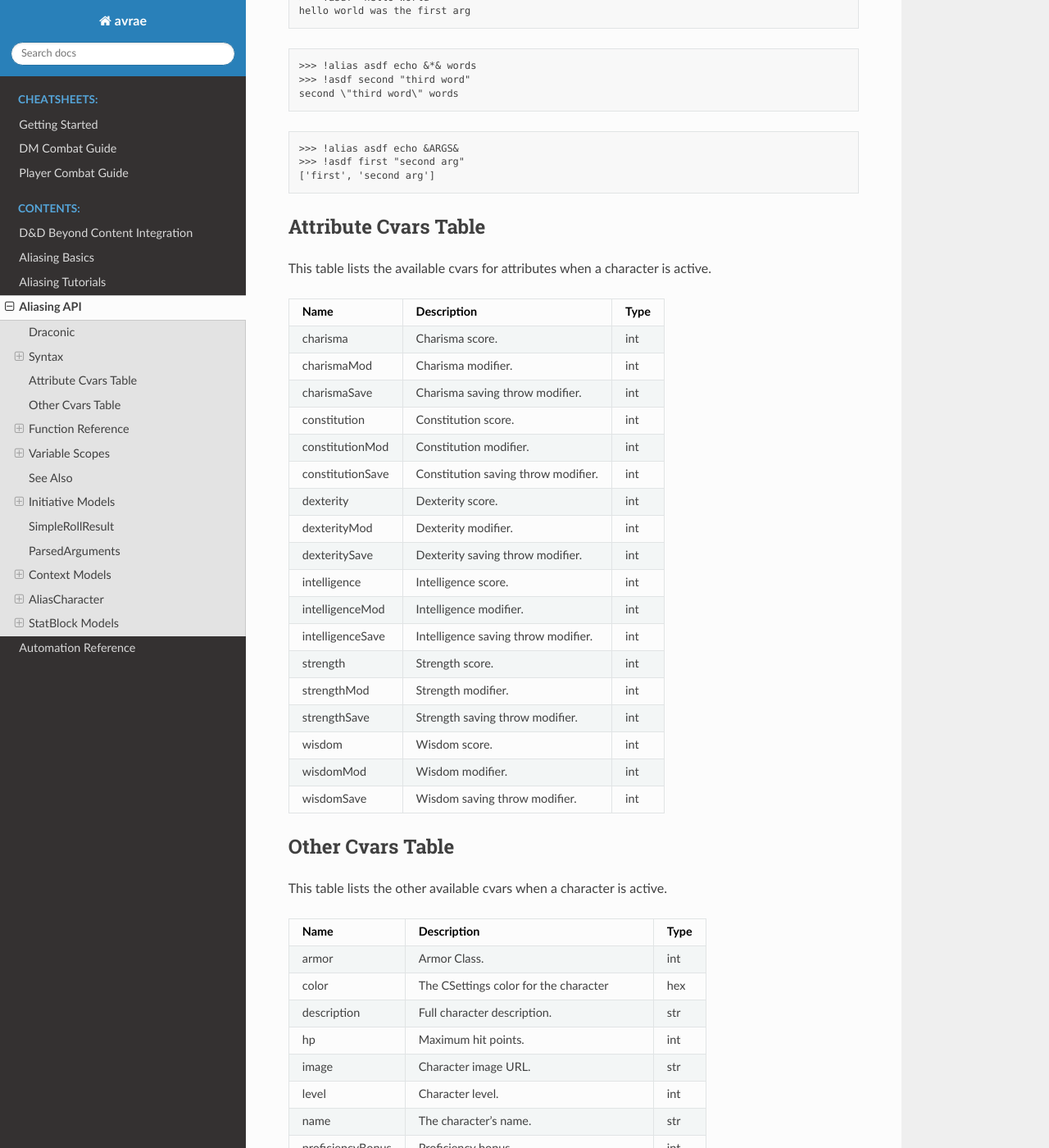
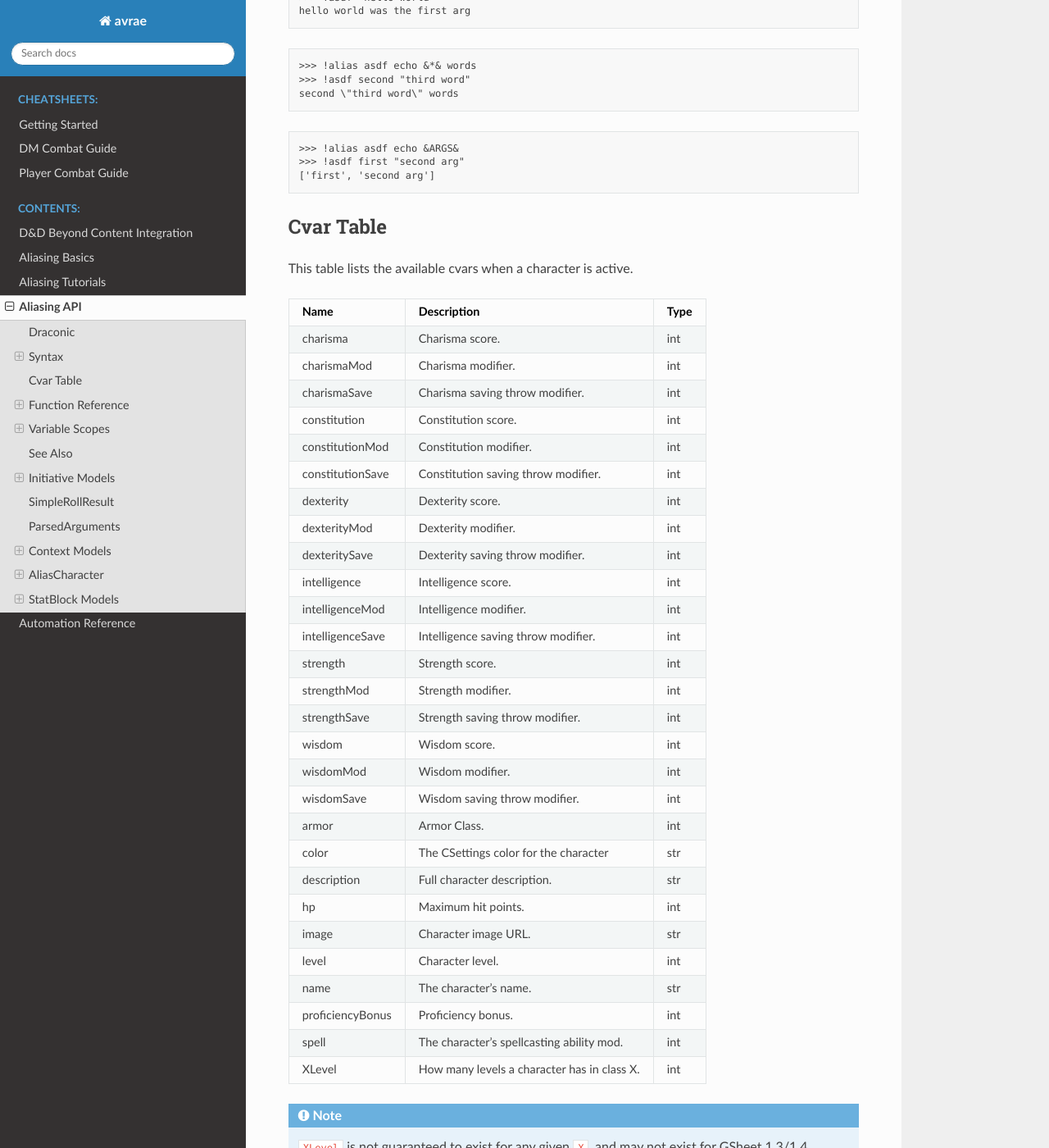
Before and after one commit to avrae/avrae, a Sphinx documentation site: the page built from docs/aliasing/api.rst, in a window 1280 px wide and 1400 px high, scrolled down 3927 px. Shown: the whole window at 82% size. Built offline with Sphinx 7.4.7 and the Read the Docs theme 2.0.0, drawn with Linux system fonts in a browser that asks for light colours; some of the changed text lies outside the part shown.

Commit message:
Fix color error on True, change cvar combine

```diff
--- a/docs/aliasing/api.rst
+++ b/docs/aliasing/api.rst
@@ -5,7 +5,7 @@ So you want to write aliases for your commonly used commands - cool!
 This cheatsheet details some of the nitty-gritty syntactical shenanigans that you can use to make your aliases very powerful.
 
 When placed inline in an alias, any syntax in the syntax table will have the listed effect.
-For a list of built-in cvars, see the :ref:`attribute-cvar-table`.
+For a list of built-in cvars, see the :ref:`cvar-table`.
 
 For a list of user-created aliases, plus help aliasing, join the `Avrae Discord <https://support.avrae.io>`_!
 
@@ -170,11 +170,11 @@ second \"third word\" words
 >>> !asdf first "second arg"
 ['first', 'second arg']
 
-.. _attribute-cvar-table:
+.. _cvar-table:
 
-Attribute Cvars Table
+Cvar Table
 ---------------------
-This table lists the available cvars for attributes when a character is active.
+This table lists the available cvars when a character is active.
 
 ================ =========================================== ====
 Name             Description                                 Type
@@ -197,19 +197,8 @@ strengthSave     Strength saving throw modifier.             int
 wisdom           Wisdom score.                               int
 wisdomMod        Wisdom modifier.                            int
 wisdomSave       Wisdom saving throw modifier.               int
-================ =========================================== ====
-
-.. _other-cvar-table:
-
-Other Cvars Table
-------------------
-This table lists the other available cvars when a character is active.
-
-================ =========================================== ====
-Name             Description                                 Type
-================ =========================================== ====
 armor            Armor Class.                                int
-color            The CSettings color for the character       hex
+color            The CSettings color for the character       str
 description      Full character description.                 str
 hp               Maximum hit points.                         int
 image            Character image URL.                        str
@@ -553,8 +542,8 @@ Custom Counters
         Creates a custom counter. If a counter with the same name already exists, it will replace it.
 
         :param str name: The name of the counter to create.
-        :param str minVal: The minimum value of the counter. Supports :ref:`attribute-cvar-table` parsing.
-        :param str maxVal: The maximum value of the counter. Supports :ref:`attribute-cvar-table` parsing.
+        :param str minVal: The minimum value of the counter. Supports :ref:`cvar-table` parsing.
+        :param str maxVal: The maximum value of the counter. Supports :ref:`cvar-table` parsing.
         :param str reset: One of ``'short'``, ``'long'``, ``'hp'``, ``'none'``, or ``None``.
         :param str dispType: Either ``None`` or ``'bubble'``.
 
@@ -772,7 +761,7 @@ Cvars
 
         Sets a custom character variable, which will be available in all scripting contexts using this character.
 
-        :param str name: The name of the variable to set. Must be a valid identifier and not be in the :ref:`attribute-cvar-table`.
+        :param str name: The name of the variable to set. Must be a valid identifier and not be in the :ref:`cvar-table`.
         :param str value: The value to set it to.
 
     .. function:: set_cvar_nx(name, value)
@@ -782,7 +771,7 @@ Cvars
 
         Sets a custom character variable if it is not already set.
 
-        :param str name: The name of the variable to set. Must be a valid identifier and not be in the :ref:`attribute-cvar-table`.
+        :param str name: The name of the variable to set. Must be a valid identifier and not be in the :ref:`cvar-table`.
         :param str value: The value to set it to.
 
 Other
@@ -827,7 +816,7 @@ or options for aliases and snippets (e.g. a character's familiar type/name). Whe
 Cvars can be written or deleted in Draconic using :meth:`.AliasCharacter.set_cvar` and
 :meth:`.AliasCharacter.delete_cvar`, respectively.
 
-All characters contain some built-in character variables (see :ref:`attribute-cvar-table`). These cannot be overwritten.
+All characters contain some built-in character variables (see :ref:`cvar-table`). These cannot be overwritten.
 
 User Variables
 ^^^^^^^^^^^^^^
```
Also changed, not shown: 1 other file.
